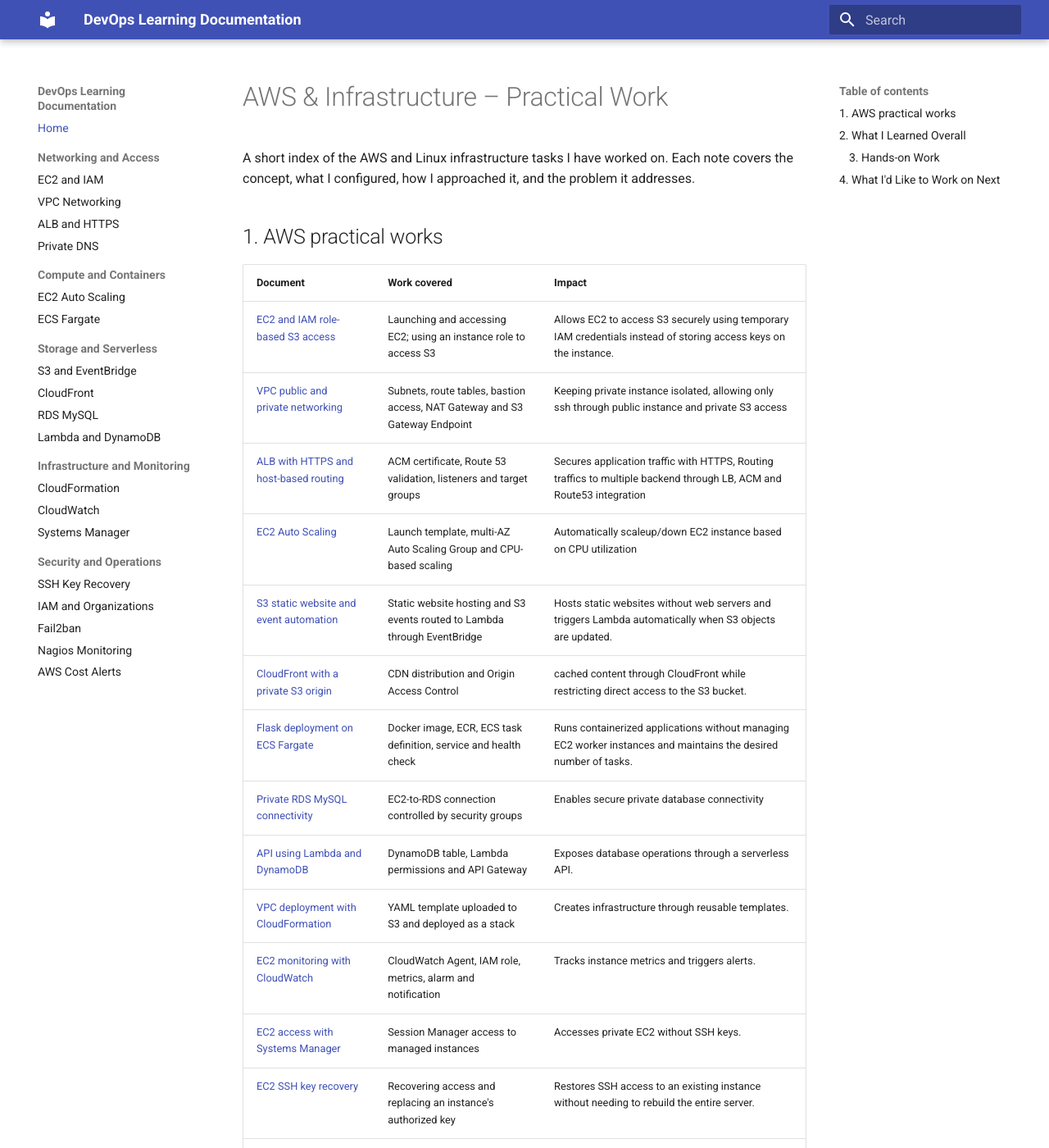
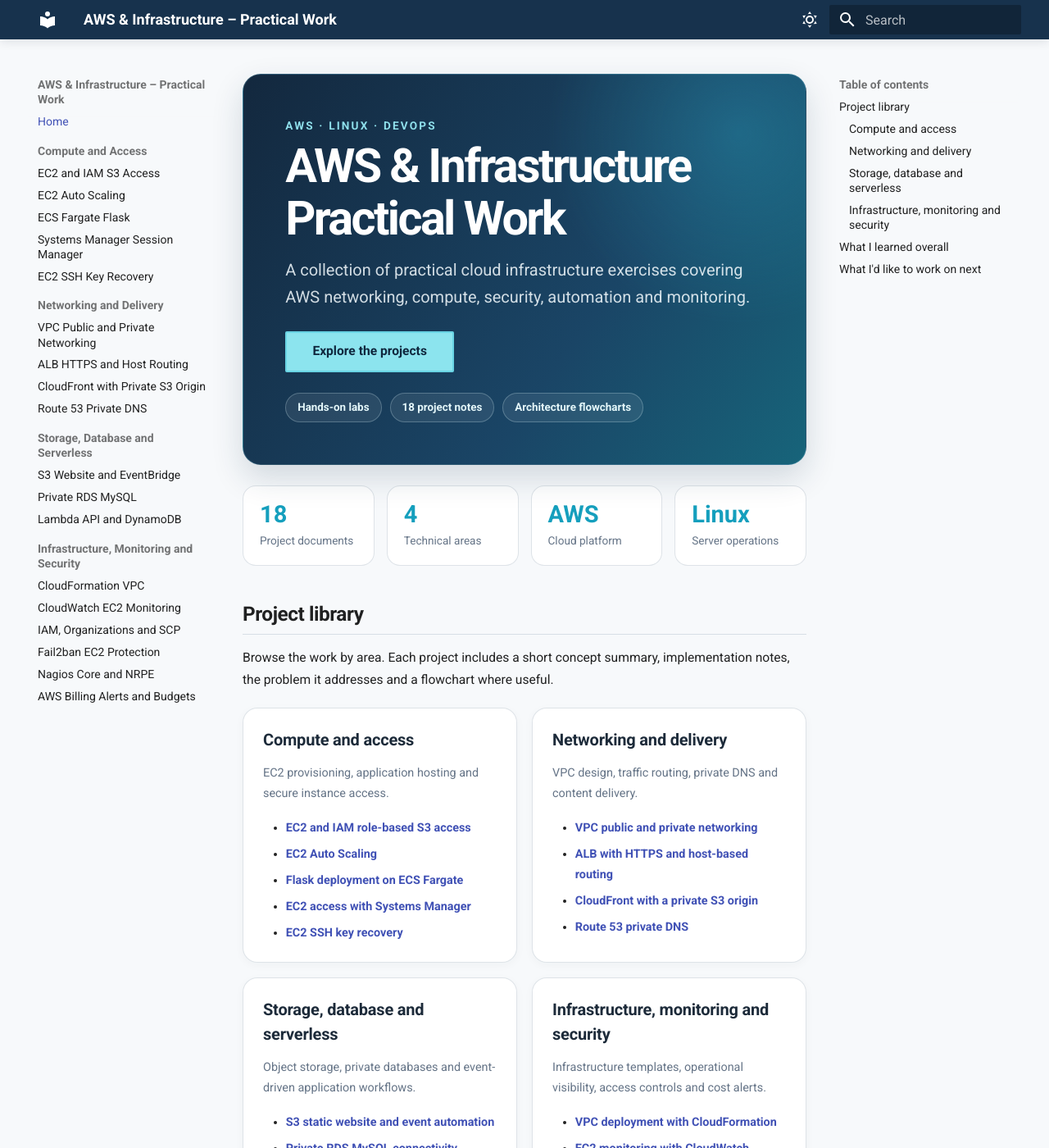
Before and after one commit to Viggy06/aws_devops_learning_documentation, an MkDocs documentation site: the page built from docs/index.md, in a window 1280 px wide and 1400 px high. Shown: the whole window at 82% size. Built offline with MkDocs 1.6.1 and Material for MkDocs 9.7.7, drawn with Linux system fonts in a browser that asks for light colours; some of the changed text lies outside the part shown.

Commit message:
feel and look changes

```diff
--- /dev/null
+++ b/docs/assets/extra.css
@@ -0,0 +1,298 @@
+/* -----------------------------------------------------------
+   AWS & Infrastructure — Material for MkDocs visual refresh
+   ----------------------------------------------------------- */
+
+:root {
+  --portfolio-navy: #14283f;
+  --portfolio-blue: #1f5b87;
+  --portfolio-cyan: #19a7c5;
+  --portfolio-ink: #1d2b3a;
+  --portfolio-muted: #657487;
+  --portfolio-border: rgba(105, 128, 150, 0.22);
+  --portfolio-card: #ffffff;
+  --portfolio-soft: #f3f7fa;
+}
+
+[data-md-color-scheme="default"] {
+  --md-primary-fg-color: #17324d;
+  --md-primary-fg-color--light: #2b5274;
+  --md-primary-fg-color--dark: #10263b;
+  --md-accent-fg-color: #159fbd;
+  --md-default-bg-color: #f7f9fb;
+  --md-code-bg-color: #f0f4f7;
+}
+
+[data-md-color-scheme="slate"] {
+  --md-primary-fg-color: #10283d;
+  --md-primary-fg-color--light: #244b68;
+  --md-primary-fg-color--dark: #0b1c2c;
+  --md-accent-fg-color: #35bfd9;
+  --md-default-bg-color: #101923;
+  --md-code-bg-color: #172430;
+  --portfolio-card: #172431;
+  --portfolio-soft: #1a2a38;
+  --portfolio-ink: #e1eaf1;
+  --portfolio-muted: #a5b5c4;
+  --portfolio-border: rgba(166, 190, 209, 0.16);
+}
+
+.md-header {
+  box-shadow: 0 2px 12px rgba(8, 24, 40, 0.12);
+}
+
+.md-main__inner {
+  margin-top: 1.1rem;
+}
+
+.md-content__inner {
+  max-width: 1120px;
+  padding-bottom: 2rem;
+}
+
+.md-typeset {
+  font-size: 0.78rem;
+  line-height: 1.72;
+}
+
+.md-typeset h1 {
+  color: var(--portfolio-ink);
+  font-weight: 750;
+  letter-spacing: -0.035em;
+  margin-bottom: 1.15rem;
+}
+
+.md-typeset h2 {
+  font-weight: 700;
+  letter-spacing: -0.018em;
+  margin-top: 2.1rem;
+  padding-bottom: 0.35rem;
+  border-bottom: 1px solid var(--portfolio-border);
+}
+
+.md-typeset h3 {
+  font-weight: 680;
+}
+
+.md-nav__title,
+.md-nav__item--section > .md-nav__link {
+  font-weight: 700;
+}
+
+.md-sidebar__scrollwrap {
+  scrollbar-width: thin;
+}
+
+/* Homepage hero */
+.portfolio-hero {
+  position: relative;
+  overflow: hidden;
+  padding: clamp(1.5rem, 4vw, 3rem);
+  margin: 0 0 1.25rem;
+  border: 1px solid rgba(110, 179, 205, 0.28);
+  border-radius: 1.1rem;
+  color: #f4f9fc;
+  background:
+    radial-gradient(circle at 88% 15%, rgba(44, 182, 207, 0.30), transparent 32%),
+    linear-gradient(125deg, #13283e 0%, #1a4566 62%, #17647a 100%);
+  box-shadow: 0 16px 38px rgba(20, 48, 72, 0.16);
+}
+
+.portfolio-hero h1 {
+  max-width: 780px;
+  margin: 0.25rem 0 0.65rem;
+  color: #ffffff !important;
+  font-size: clamp(1.9rem, 4.5vw, 3.05rem);
+  line-height: 1.12;
+  letter-spacing: -0.045em;
+}
+
+.portfolio-hero .hero-eyebrow {
+  margin: 0;
+  color: #8fe0ec;
+  font-size: 0.68rem;
+  font-weight: 800;
+  letter-spacing: 0.16em;
+}
+
+.portfolio-hero .hero-lead {
+  max-width: 720px;
+  margin: 0 0 1.25rem;
+  color: rgba(241, 248, 252, 0.86);
+  font-size: 1rem;
+  line-height: 1.65;
+}
+
+.portfolio-hero .hero-button {
+  border-color: #69d4e4;
+  color: #10283e;
+  background: #8ce4ee;
+  font-weight: 750;
+  box-shadow: none;
+}
+
+.portfolio-hero .hero-button:hover {
+  border-color: #b4f4f8;
+  background: #b4f4f8;
+}
+
+.hero-tags {
+  display: flex;
+  flex-wrap: wrap;
+  gap: 0.5rem;
+  margin-top: 1.25rem;
+}
+
+.hero-tags span {
+  padding: 0.27rem 0.7rem;
+  border: 1px solid rgba(223, 246, 250, 0.25);
+  border-radius: 999px;
+  color: #e4f7fa;
+  background: rgba(255, 255, 255, 0.08);
+  font-size: 0.67rem;
+  font-weight: 650;
+}
+
+/* Small overview metrics */
+.overview-stats {
+  display: grid;
+  grid-template-columns: repeat(4, minmax(0, 1fr));
+  gap: 0.75rem;
+  margin: 0 0 2rem;
+}
+
+.overview-stat {
+  display: flex;
+  flex-direction: column;
+  min-height: 88px;
+  justify-content: center;
+  padding: 0.85rem 1rem;
+  border: 1px solid var(--portfolio-border);
+  border-radius: 0.8rem;
+  background: var(--portfolio-card);
+}
+
+.overview-stat strong {
+  color: var(--md-accent-fg-color);
+  font-size: 1.45rem;
+  line-height: 1.2;
+}
+
+.overview-stat span {
+  margin-top: 0.18rem;
+  color: var(--portfolio-muted);
+  font-size: 0.68rem;
+}
+
+/* Category cards */
+.category-grid {
+  display: grid;
+  grid-template-columns: repeat(2, minmax(0, 1fr));
+  gap: 0.9rem;
+  margin: 1rem 0 1.8rem;
+}
+
+.category-card {
+  min-width: 0;
+  padding: 1.1rem 1.2rem 0.9rem;
+  border: 1px solid var(--portfolio-border);
+  border-radius: 0.9rem;
+  background: var(--portfolio-card);
+  box-shadow: 0 3px 12px rgba(18, 43, 64, 0.035);
+  transition: transform 150ms ease, border-color 150ms ease, box-shadow 150ms ease;
+}
+
+.category-card:hover {
+  transform: translateY(-2px);
+  border-color: rgba(25, 167, 197, 0.55);
+  box-shadow: 0 9px 24px rgba(18, 43, 64, 0.08);
+}
+
+.category-card h3 {
+  margin-top: 0.05rem;
+  margin-bottom: 0.45rem;
+  color: var(--portfolio-ink);
+  font-size: 1rem;
+}
+
+.category-card p {
+  color: var(--portfolio-muted);
+  font-size: 0.72rem;
+}
+
+.category-card ul {
+  margin: 0.5rem 0 0.2rem;
+}
+
+.category-card li {
+  margin: 0.15rem 0;
+  font-size: 0.72rem;
+}
+
+.category-card a {
+  font-weight: 620;
+}
+
+.closing-note {
+  margin-top: 1.5rem;
+  padding: 0.9rem 1.1rem;
+  border-left: 3px solid var(--md-accent-fg-color);
+  border-radius: 0 0.55rem 0.55rem 0;
+  color: var(--portfolio-muted);
+  background: var(--portfolio-soft);
+  font-size: 0.72rem;
+}
+
+/* Project pages and reference tables */
+.md-typeset table:not([class]) {
+  display: table;
+  width: 100%;
+  border: 1px solid var(--portfolio-border);
+  border-radius: 0.65rem;
+  overflow: hidden;
+  font-size: 0.72rem;
+}
+
+.md-typeset table:not([class]) th {
+  color: var(--portfolio-ink);
+  background: var(--portfolio-soft);
+  font-weight: 750;
+}
+
+.md-typeset table:not([class]) td,
+.md-typeset table:not([class]) th {
+  border-color: var(--portfolio-border);
+}
+
+.md-typeset li {
+  margin-bottom: 0.22rem;
+}
+
+.md-typeset .mermaid {
+  margin: 1.1rem 0 1.5rem;
+  padding: 1rem;
+  overflow-x: auto;
+  border: 1px solid var(--portfolio-border);
+  border-radius: 0.8rem;
+  background: var(--portfolio-card);
+}
+
+.md-typeset pre > code {
+  border-radius: 0.65rem;
+}
+
+.md-footer {
+  margin-top: 2rem;
+}
+
+@media screen and (max-width: 760px) {
+  .overview-stats {
+    grid-template-columns: repeat(2, minmax(0, 1fr));
+  }
+  .category-grid {
+    grid-template-columns: 1fr;
+  }
+  .portfolio-hero {
+    padding: 1.35rem;
+    border-radius: 0.85rem;
+  }
+}
--- a/docs/index.md
+++ b/docs/index.md
@@ -1,56 +1,106 @@
-# AWS & Infrastructure – Practical Work
+<div class="portfolio-hero" markdown="1">
 
-A short index of the AWS and Linux infrastructure tasks I have worked on. Each note covers the concept, what I configured, how I approached it, and the problem it addresses.
+<p class="hero-eyebrow">AWS · LINUX · DEVOPS</p>
 
-## 1. AWS practical works
+# AWS & Infrastructure Practical Work
 
-| Document | Work covered | Impact |
-|---|---|---|
-| [EC2 and IAM role-based S3 access](projects/01-ec2-iam-s3-access.md) | Launching and accessing EC2; using an instance role to access S3 | Allows EC2 to access S3 securely using temporary IAM credentials instead of storing access keys on the instance. |
-| [VPC public and private networking](projects/02-vpc-public-private-networking.md) | Subnets, route tables, bastion access, NAT Gateway and S3 Gateway Endpoint | Keeping private instance isolated, allowing only ssh through public instance and private S3 access |
-| [ALB with HTTPS and host-based routing](projects/03-alb-https-host-routing.md) | ACM certificate, Route 53 validation, listeners and target groups | Secures application traffic with HTTPS, Routing traffics to multiple backend through LB, ACM and Route53 integration |
-| [EC2 Auto Scaling](projects/04-ec2-auto-scaling.md) | Launch template, multi-AZ Auto Scaling Group and CPU-based scaling | Automatically scaleup/down EC2 instance based on CPU utilization |
-| [S3 static website and event automation](projects/05-s3-static-website-eventbridge.md) | Static website hosting and S3 events routed to Lambda through EventBridge | Hosts static websites without web servers and triggers Lambda automatically when S3 objects are updated. |
-| [CloudFront with a private S3 origin](projects/06-cloudfront-private-s3-origin.md) | CDN distribution and Origin Access Control | cached content through CloudFront while restricting direct access to the S3 bucket. |
-| [Flask deployment on ECS Fargate](projects/07-ecs-fargate-flask.md) | Docker image, ECR, ECS task definition, service and health check | Runs containerized applications without managing EC2 worker instances and maintains the desired number of tasks. |
-| [Private RDS MySQL connectivity](projects/08-ec2-private-rds-mysql.md) | EC2-to-RDS connection controlled by security groups | Enables secure private database connectivity |
-| [API using Lambda and DynamoDB](projects/09-lambda-api-dynamodb.md) | DynamoDB table, Lambda permissions and API Gateway | Exposes database operations through a serverless API. |
-| [VPC deployment with CloudFormation](projects/10-cloudformation-vpc.md) | YAML template uploaded to S3 and deployed as a stack | Creates infrastructure through reusable templates. |
-| [EC2 monitoring with CloudWatch](projects/11-cloudwatch-ec2-monitoring.md) | CloudWatch Agent, IAM role, metrics, alarm and notification | Tracks instance metrics and triggers alerts. |
-| [EC2 access with Systems Manager](projects/12-ssm-session-manager.md) | Session Manager access to managed instances | Accesses private EC2 without SSH keys. |
-| [EC2 SSH key recovery](projects/13-ec2-ssh-key-recovery.md) | Recovering access and replacing an instance's authorized key | Restores SSH access to an existing instance without needing to rebuild the entire server. |
-| [IAM, Organizations and SCP](projects/14-iam-organizations-scp.md) | Role assumption, member accounts, policy restrictions and Identity Center | Centralizes permissions and account-level restrictions. |
-| [Fail2ban on EC2](projects/15-fail2ban-ec2-protection.md) | Detecting repeated login failures and applying host-level bans | Automatically blocks IP addresses after repeated failed authentication attempts, reducing exposure to brute-force attacks (rate-limiting on Http/Https). |
-| [Centralized EC2 monitoring with Nagios](projects/16-nagios-core-nrpe-monitoring.md) | Nagios Core, NRPE, remote checks and notifications | Provides a central dashboard to monitor multiple EC2 instances and notify administrators about configured host or service failures. |
-| [Route 53 private DNS](projects/17-route53-private-dns.md) | Resolving internal resources using a private hosted zone | Allows internal resources to communicate using private DNS names instead of depending on fixed IP addresses |
-| [AWS billing alerts and budgets](projects/18-aws-cost-alerts.md) | Billing alarm, SNS notification and budget tracking | Helps track spending and avoid unexpected costs. |
+<p class="hero-lead">A collection of practical cloud infrastructure exercises covering AWS networking, compute, security, automation and monitoring.</p>
 
-These are hands-on lab exercises and learning implementations. They are not presented as production deployments.
+<p><a class="md-button md-button--primary hero-button" href="#project-library">Explore the projects</a></p>
 
-## 2. What I Learned Overall
+<div class="hero-tags">
+  <span>Hands-on labs</span>
+  <span>18 project notes</span>
+  <span>Architecture flowcharts</span>
+</div>
 
-Working through these AWS exercises helped me understand how the main parts of an environment fit together: networking controls connectivity, IAM controls access, compute and containers run applications, and monitoring helps identify issues.
+</div>
 
-### 3. Hands-on Work
+<div class="overview-stats" markdown="1">
 
-- Set up VPC networking with public and private subnets, route tables, an Internet Gateway, NAT Gateway and an S3 Gateway Endpoint.
-- Worked with EC2 access, IAM roles and Security Groups, including private-instance access and SSH recovery.
-- Configured an Application Load Balancer with HTTPS, ACM certificates, Route 53 records and host-based routing.
-- Created an Auto Scaling Group and tested CPU-based scaling using CloudWatch metrics.
-- Hosted a static website in S3 and connected S3 events to Lambda through EventBridge.
-- Built a Flask container, pushed the image to ECR and ran it as an ECS Fargate service.
-- Connected EC2 to a private RDS MySQL instance using Security Group rules.
-- Set up CloudWatch Agent and VPC Flow Logs, and worked with Fail2ban and Nagios/NRPE for host security and monitoring.
-- Practised CloudFormation, Systems Manager, AWS Organizations, IAM Identity Center, private DNS and billing alerts.
+<div class="overview-stat"><strong>18</strong><span>Project documents</span></div>
+<div class="overview-stat"><strong>4</strong><span>Technical areas</span></div>
+<div class="overview-stat"><strong>AWS</strong><span>Cloud platform</span></div>
+<div class="overview-stat"><strong>Linux</strong><span>Server operations</span></div>
 
-These exercises gave me a practical base for understanding and troubleshooting common AWS setups. I still have more to learn, especially by working with an existing team environment and real operational tasks.
+</div>
 
-## 4. What I'd Like to Work on Next
+## Project library
 
-I'd like to use my available time to contribute to the team's work and build on the AWS practice I've done so far.
+Browse the work by area. Each project includes a short concept summary, implementation notes, the problem it addresses and a flowchart where useful.
 
-- **Pick up tasks:** Please let me know where I can help or whether there are pending tasks I could take on.
-- **Work on real project tasks:** I'd like to apply what I've learned to the team's environment and gradually take on production-related work with guidance.
-- **Understand the AWS setup:** Appropriate access to the AWS account would help me review the existing infrastructure, understand how the services are connected, and assist with troubleshooting or debugging when needed. I'm happy to start with read-only access and use whichever permissions are suitable.
+<div class="category-grid" markdown="1">
 
-I had also spoken to Yatin Sir and Kartik Sir about getting more involved in the actual work. I wanted to mention it here as well and check where I could start contributing.
+<div class="category-card" markdown="1">
+
+### Compute and access
+
+EC2 provisioning, application hosting and secure instance access.
+
+- [EC2 and IAM role-based S3 access](projects/01-ec2-iam-s3-access.md)
+- [EC2 Auto Scaling](projects/04-ec2-auto-scaling.md)
+- [Flask deployment on ECS Fargate](projects/07-ecs-fargate-flask.md)
+- [EC2 access with Systems Manager](projects/12-ssm-session-manager.md)
+- [EC2 SSH key recovery](projects/13-ec2-ssh-key-recovery.md)
+
+</div>
+
+<div class="category-card" markdown="1">
+
+### Networking and delivery
+
+VPC design, traffic routing, private DNS and content delivery.
+
+- [VPC public and private networking](projects/02-vpc-public-private-networking.md)
+- [ALB with HTTPS and host-based routing](projects/03-alb-https-host-routing.md)
+- [CloudFront with a private S3 origin](projects/06-cloudfront-private-s3-origin.md)
+- [Route 53 private DNS](projects/17-route53-private-dns.md)
+
+</div>
+
+<div class="category-card" markdown="1">
+
+### Storage, database and serverless
+
+Object storage, private databases and event-driven application workflows.
+
+- [S3 static website and event automation](projects/05-s3-static-website-eventbridge.md)
+- [Private RDS MySQL connectivity](projects/08-ec2-private-rds-mysql.md)
+- [API using Lambda and DynamoDB](projects/09-lambda-api-dynamodb.md)
+
+</div>
+
+<div class="category-card" markdown="1">
+
+### Infrastructure, monitoring and security
+
+Infrastructure templates, operational visibility, access controls and cost alerts.
+
+- [VPC deployment with CloudFormation](projects/10-cloudformation-vpc.md)
+- [EC2 monitoring with CloudWatch](projects/11-cloudwatch-ec2-monitoring.md)
+- [IAM, Organizations and SCP](projects/14-iam-organizations-scp.md)
+- [Fail2ban on EC2](projects/15-fail2ban-ec2-protection.md)
+- [Centralized EC2 monitoring with Nagios](projects/16-nagios-core-nrpe-monitoring.md)
+- [AWS billing alerts and budgets](projects/18-aws-cost-alerts.md)
+
+</div>
+
+</div>
+
+## What I learned overall
+
+- How AWS networking, IAM, compute, storage, containers and monitoring work together.
+- How to configure services, connect resources, apply access controls and troubleshoot common setups.
+- A practical foundation for supporting and operating cloud infrastructure.
+
+## What I'd like to work on next
+
+- Take on suitable tasks and contribute to ongoing team work.
+- Apply this learning to real project environments with guidance.
+- Understand the current AWS setup and help with troubleshooting, starting with read-only access where appropriate.
+
+<div class="closing-note" markdown="1">
+
+These documents describe hands-on lab exercises and learning implementations. They are not presented as production deployments.
+
+</div>
--- a/mkdocs.yml
+++ b/mkdocs.yml
@@ -1,8 +1,33 @@
-site_name: DevOps Learning Documentation
-site_description: AWS and Infrastructure Implementation Documentation
+site_name: AWS & Infrastructure – Practical Work
+site_description: Practical AWS, Linux and DevOps learning documentation
 
-docs_dir: docs
-site_dir: site
+# Add your GitHub Pages URL here after deployment, if it is not already configured.
+# site_url: https://YOUR-USERNAME.github.io/YOUR-REPOSITORY/
+
+nav:
+  - Home: index.md
+  - Compute and Access:
+      - EC2 and IAM S3 Access: projects/01-ec2-iam-s3-access.md
+      - EC2 Auto Scaling: projects/04-ec2-auto-scaling.md
+      - ECS Fargate Flask: projects/07-ecs-fargate-flask.md
+      - Systems Manager Session Manager: projects/12-ssm-session-manager.md
+      - EC2 SSH Key Recovery: projects/13-ec2-ssh-key-recovery.md
+  - Networking and Delivery:
+      - VPC Public and Private Networking: projects/02-vpc-public-private-networking.md
+      - ALB HTTPS and Host Routing: projects/03-alb-https-host-routing.md
+      - CloudFront with Private S3 Origin: projects/06-cloudfront-private-s3-origin.md
+      - Route 53 Private DNS: projects/17-route53-private-dns.md
+  - Storage, Database and Serverless:
+      - S3 Website and EventBridge: projects/05-s3-static-website-eventbridge.md
+      - Private RDS MySQL: projects/08-ec2-private-rds-mysql.md
+      - Lambda API and DynamoDB: projects/09-lambda-api-dynamodb.md
+  - Infrastructure, Monitoring and Security:
+      - CloudFormation VPC: projects/10-cloudformation-vpc.md
+      - CloudWatch EC2 Monitoring: projects/11-cloudwatch-ec2-monitoring.md
+      - IAM, Organizations and SCP: projects/14-iam-organizations-scp.md
+      - Fail2ban EC2 Protection: projects/15-fail2ban-ec2-protection.md
+      - Nagios Core and NRPE: projects/16-nagios-core-nrpe-monitoring.md
+      - AWS Billing Alerts and Budgets: projects/18-aws-cost-alerts.md
 
 theme:
   name: material
@@ -10,13 +35,32 @@ theme:
     - navigation.sections
     - navigation.expand
     - navigation.top
+    - navigation.footer
     - search.suggest
     - search.highlight
+    - search.share
+    - content.code.copy
+  palette:
+    - scheme: default
+      primary: blue grey
+      accent: cyan
+      toggle:
+        icon: material/weather-sunny
+        name: Switch to dark mode
+    - scheme: slate
+      primary: blue grey
+      accent: cyan
+      toggle:
+        icon: material/weather-night
+        name: Switch to light mode
 
 plugins:
   - search
 
 markdown_extensions:
+  - attr_list
+  - md_in_html
+  - tables
   - toc:
       permalink: true
   - admonition
@@ -27,33 +71,7 @@ markdown_extensions:
           class: mermaid
           format: !!python/name:pymdownx.superfences.fence_code_format
 
-nav:
-  - Home: index.md
+extra_css:
+  - assets/extra.css
 
-  - Networking and Access:
-      - EC2 and IAM: projects/01-ec2-iam-s3-access.md
-      - VPC Networking: projects/02-vpc-public-private-networking.md
-      - ALB and HTTPS: projects/03-alb-https-host-routing.md
-      - Private DNS: projects/17-route53-private-dns.md
-
-  - Compute and Containers:
-      - EC2 Auto Scaling: projects/04-ec2-auto-scaling.md
-      - ECS Fargate: projects/07-ecs-fargate-flask.md
-
-  - Storage and Serverless:
-      - S3 and EventBridge: projects/05-s3-static-website-eventbridge.md
-      - CloudFront: projects/06-cloudfront-private-s3-origin.md
-      - RDS MySQL: projects/08-ec2-private-rds-mysql.md
-      - Lambda and DynamoDB: projects/09-lambda-api-dynamodb.md
-
-  - Infrastructure and Monitoring:
-      - CloudFormation: projects/10-cloudformation-vpc.md
-      - CloudWatch: projects/11-cloudwatch-ec2-monitoring.md
-      - Systems Manager: projects/12-ssm-session-manager.md
-
-  - Security and Operations:
-      - SSH Key Recovery: projects/13-ec2-ssh-key-recovery.md
-      - IAM and Organizations: projects/14-iam-organizations-scp.md
-      - Fail2ban: projects/15-fail2ban-ec2-protection.md
-      - Nagios Monitoring: projects/16-nagios-core-nrpe-monitoring.md
-      - AWS Cost Alerts: projects/18-aws-cost-alerts.md
+copyright: AWS & Infrastructure Practical Work · Learning documentation
```
